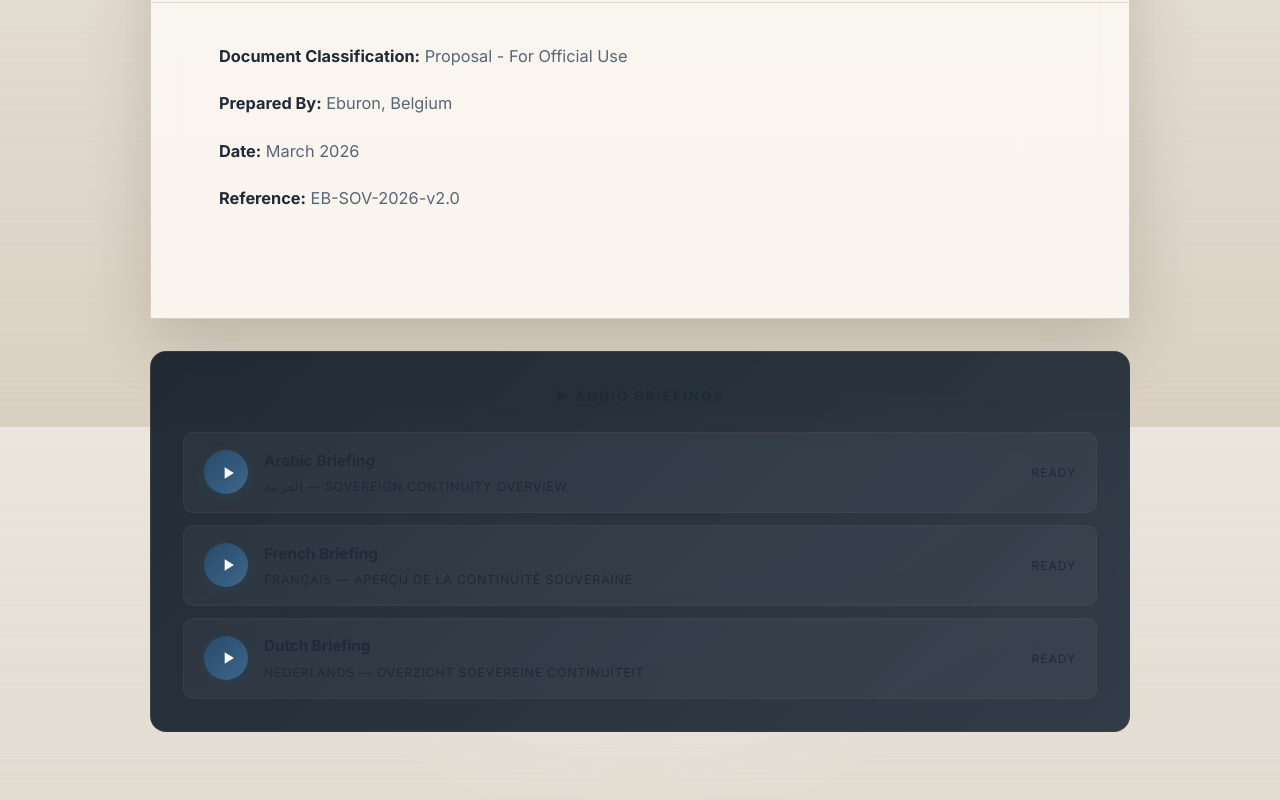
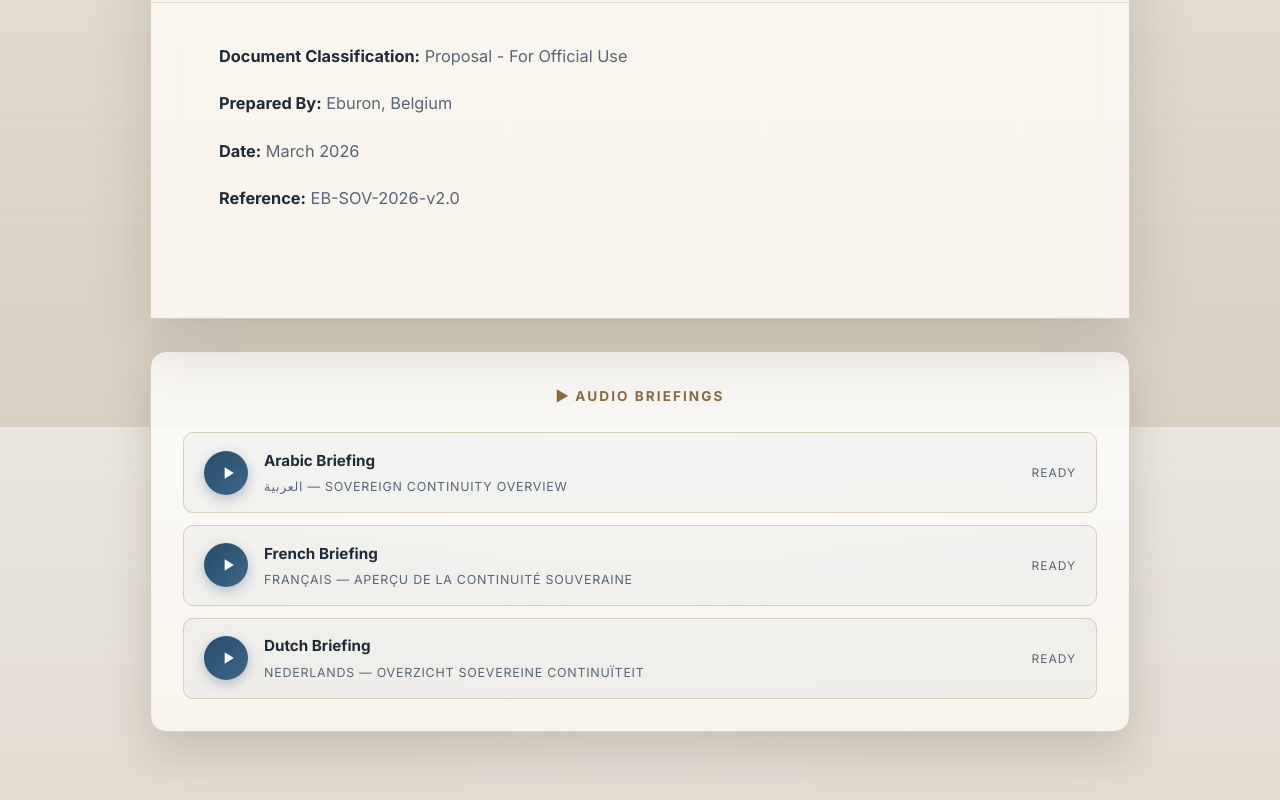
Before and after one commit to eburondeveloperph-gif/whitepaper, a plain HTML site: page index.html in a window 1280 px wide. Shown: the part 6773-7573 px from the top of the page. Drawn offline with Linux system fonts and the light colour scheme.

Commit message:
Convert audio player bar to light background theme

```diff
--- a/index.html
+++ b/index.html
@@ -198,16 +198,15 @@
             max-width: 980px;
             margin: 2rem auto 0;
             padding: 2rem;
-            background: linear-gradient(135deg, rgba(22,33,44,0.95), rgba(30,42,56,0.9));
-            border: 1px solid rgba(138,107,63,0.2);
+            background: linear-gradient(180deg, rgba(255,255,255,0.82), rgba(249,245,238,0.98));
+            border: 1px solid var(--border-soft);
             border-radius: 16px;
-            -webkit-backdrop-filter: blur(16px);
-            backdrop-filter: blur(16px);
+            box-shadow: 0 20px 45px var(--paper-shadow);
         }
 
         .audio-bar h3 {
             text-align: center;
-            color: var(--gold);
+            color: var(--accent-2);
             font-size: 0.85rem;
             letter-spacing: 0.15em;
             text-transform: uppercase;
@@ -226,15 +225,15 @@
             align-items: center;
             gap: 1rem;
             padding: 0.85rem 1.25rem;
-            background: rgba(255,255,255,0.04);
-            border: 1px solid rgba(138,107,63,0.12);
+            background: rgba(40,74,104,0.04);
+            border: 1px solid var(--border-soft);
             border-radius: 10px;
             transition: all 0.25s ease;
         }
 
         .audio-track:hover {
-            background: rgba(255,255,255,0.07);
-            border-color: rgba(138,107,63,0.3);
+            background: rgba(40,74,104,0.07);
+            border-color: var(--border-strong);
         }
 
         .audio-track.playing {
@@ -289,21 +288,21 @@
         }
 
         .track-title {
-            color: var(--text);
+            color: var(--ink);
             font-weight: 600;
             font-size: 0.95rem;
             margin-bottom: 0.15rem;
         }
 
         .track-lang {
-            color: var(--text-muted);
+            color: var(--ink-muted);
             font-size: 0.78rem;
             letter-spacing: 0.06em;
             text-transform: uppercase;
         }
 
         .track-status {
-            color: var(--text-muted);
+            color: var(--ink-muted);
             font-size: 0.75rem;
             letter-spacing: 0.08em;
             text-transform: uppercase;
@@ -319,7 +318,7 @@
         .track-progress {
             width: 100%;
             height: 3px;
-            background: rgba(255,255,255,0.08);
+            background: rgba(40,74,104,0.1);
             border-radius: 3px;
             margin-top: 0.75rem;
             overflow: hidden;
@@ -333,7 +332,7 @@
         .track-progress-fill {
             height: 100%;
             width: 0%;
-            background: linear-gradient(90deg, var(--accent), var(--gold));
+            background: linear-gradient(90deg, var(--accent), var(--accent-2));
             border-radius: 3px;
             transition: width 0.3s linear;
         }
```
